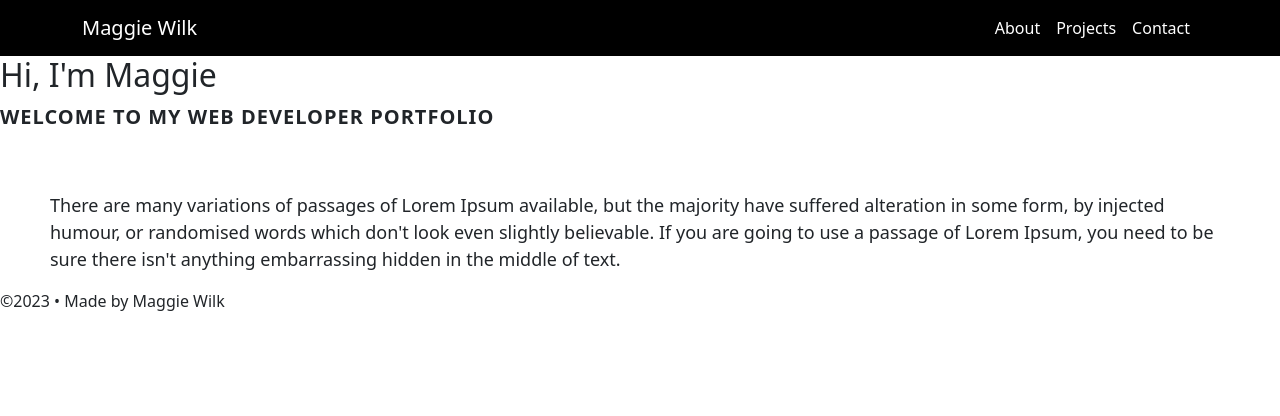
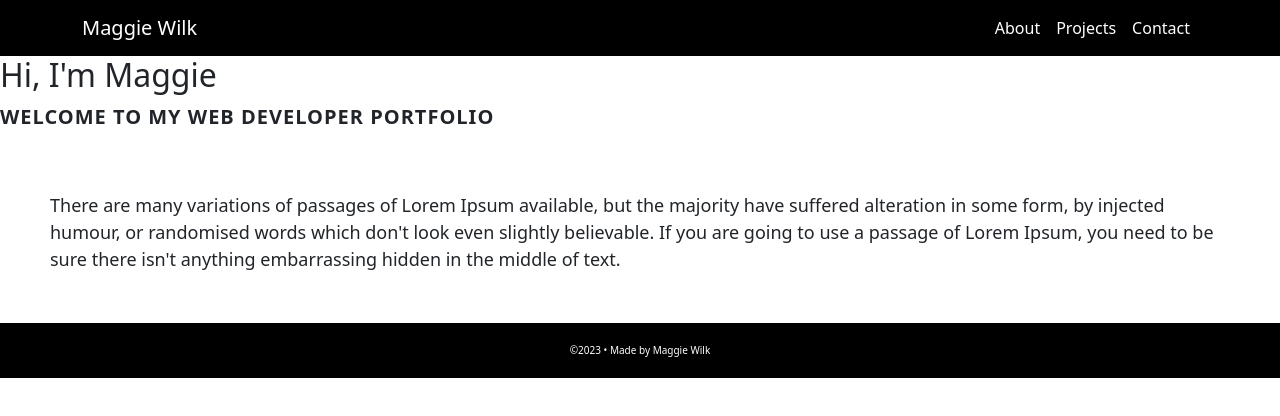
Before and after one commit to Marzena-W/portfolio-react, a React (Create React App) app in the folder portfolio/: page /contact in a window 1280 px wide. Shown: the top 416 px of the page. Built offline with nearby package versions, Linux system fonts and the light colour scheme.

Commit message:
created and styled footer

```diff
--- a/portfolio/src/components/Footer/style.css
+++ b/portfolio/src/components/Footer/style.css
@@ -0,0 +1,7 @@
+.footer {
+    background-color: black;
+    color: white;
+    text-align: center;
+    font-size: 10px;
+    padding: 20px;
+}
--- a/portfolio/src/pages/About/style.css
+++ b/portfolio/src/pages/About/style.css
@@ -27,6 +27,7 @@
 .paragraph {
     padding: 0px 50px;
     font-size: 18px;
+    margin-bottom: 50px;
 }
 
 .about-para {
```
